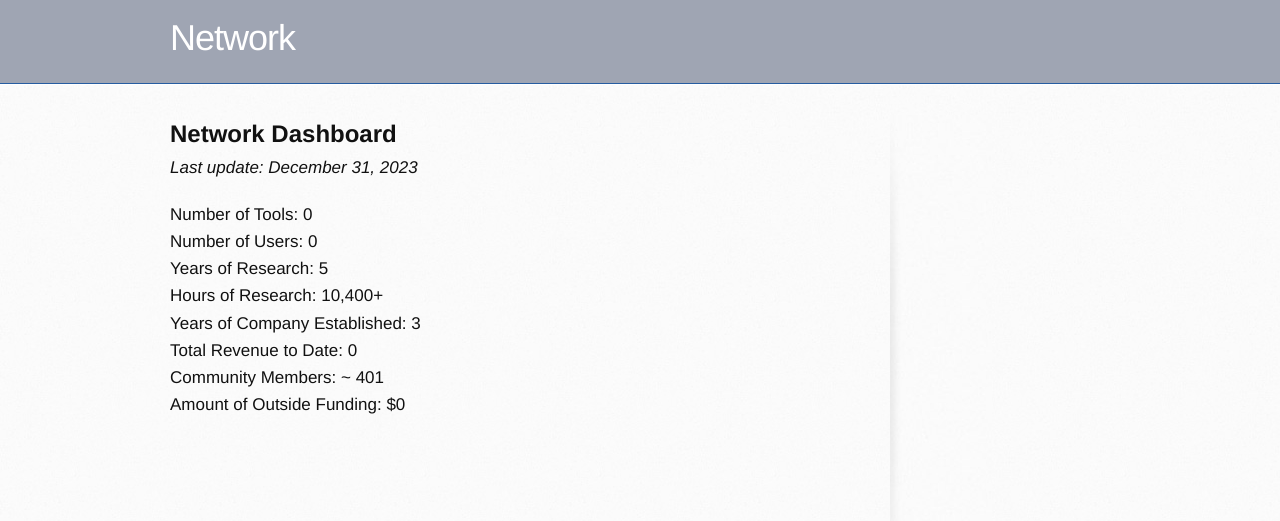
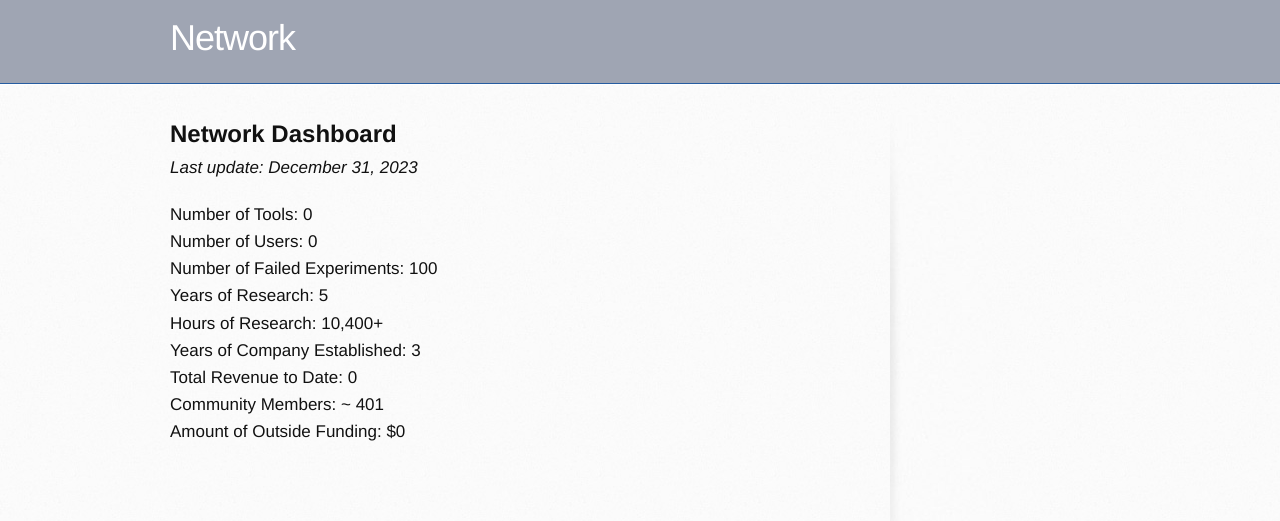
Before and after one commit to networkf/network.github.io, a Jekyll site: the page built from dashboard.md, in a window 1280 px wide. Shown: the top 521 px of the page. Built offline with Jekyll 4.4.1, drawn with Linux system fonts in a browser that asks for light colours; some web fonts are replaced; our own code applies the rules of GitHub Pages for plain Markdown files; the repository's description, which GitHub fills in, is left out.

Commit message:
Update dashboard.md

```diff
--- a/dashboard.md
+++ b/dashboard.md
@@ -15,6 +15,8 @@ Number of Tools: 0
 <br>
 Number of Users: 0
 <br>
+Number of Failed Experiments: 100
+<br>
 Years of Research: 5
 <br>
 Hours of Research: 10,400+
```
